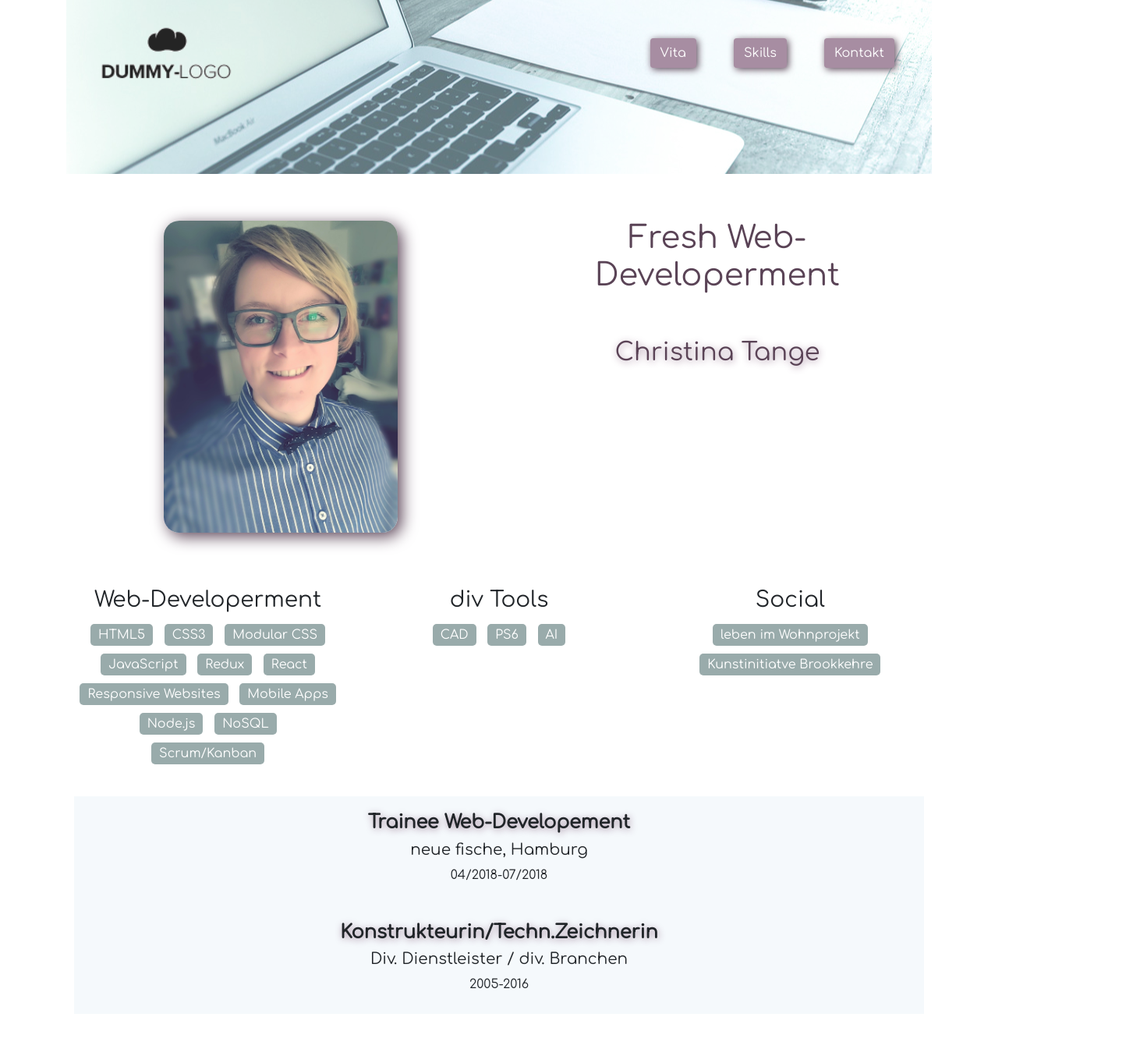
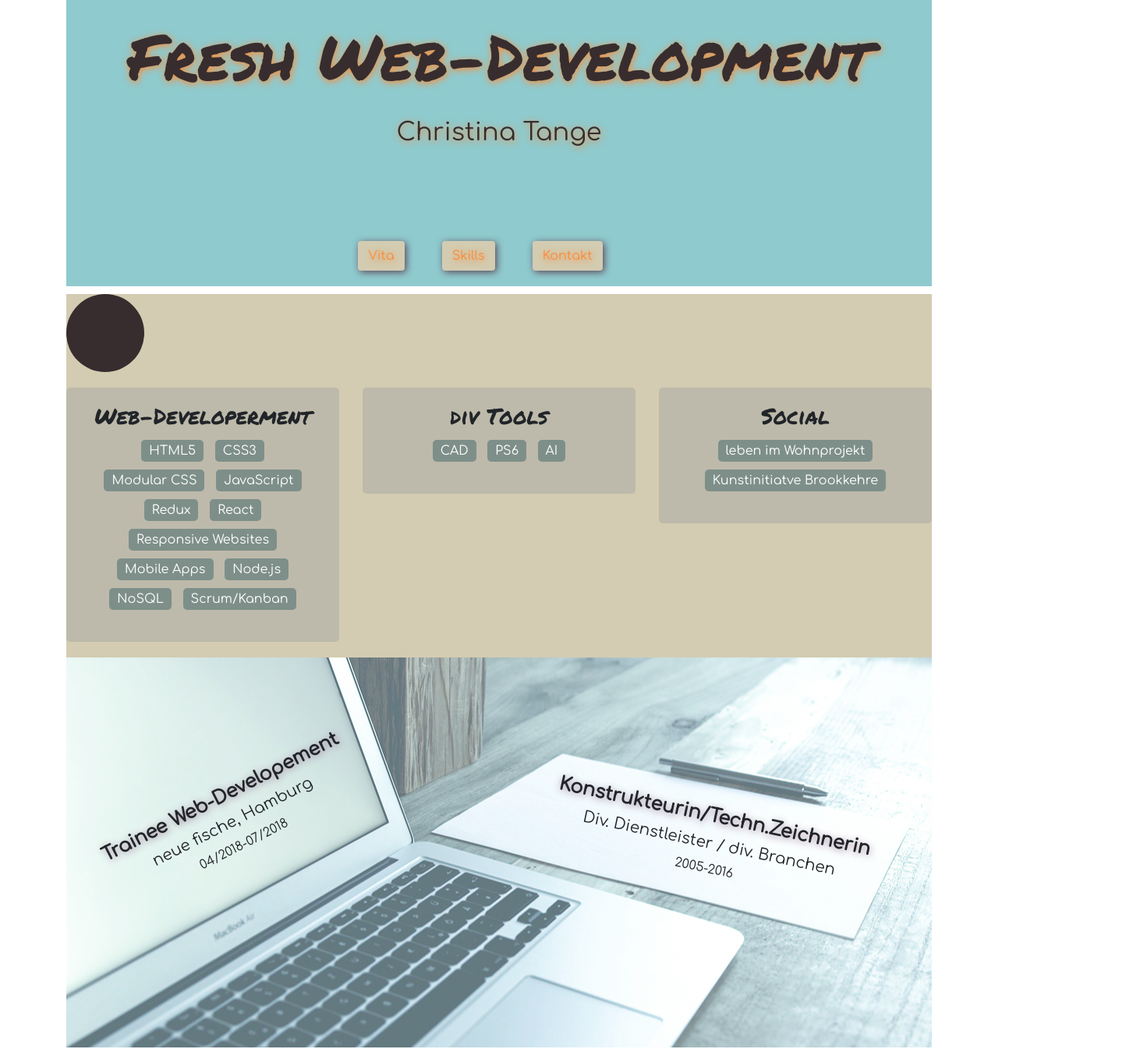
Before and after one commit to Mizzmyte/first-website, a website: page index.html in a window 1280 px wide. Shown: the part 77-1422 px from the top of the page at 78% size, 1462 px wide, since content can reach past the window. Before the commit the page ends 1377 px from the top, so only its background shows below. Drawn offline with Linux system fonts and the light colour scheme.

Commit message:
Add package.json and new design

```diff
--- a/css/styles.css
+++ b/css/styles.css
@@ -2,35 +2,68 @@ body{
     font-family: 'Comfortaa', cursive;
 }
 
-.main__header__pic{
+body box:hover{
+    animation: slide 2s;
+    animation-fill-mode: forwards;
+}
+
+@keyframes slide{
+    80%{
+    transform: translatex(300px);
+    background-color: #8FCACE;
+ }
+}
+
+
+
+/* .main__header__pic{
 height: 300px;
   background-image: url("../img/schreibtisch_2.jpg");
   background-blend-mode: screen;
   background-color: rgba(86, 116, 115, 0.6);
   object-fit: scale-down;
   background-position-y: 50%;
-}
+} */
 
 .main-header {
     position: relative;
-    top: 80px;
+    background-color: rgba(143, 202, 206, 1)
+;    /* background-color: rgba(220, 236, 244, 0.5); */
+    text-align: center;
+    padding: 100px 0 0 0;
+    color: rgba(55, 45, 46, 1);
+    text-shadow:1px 2px 10px rgba(248, 141, 59, 1);
+    /* color: #5A4356;
+    text-shadow: 1px 2px 10px #A78DA2; */
+}
+.main-header h1{
+    font-family: 'Permanent Marker', cursive;
+    font-size: 5em;
 }
 
 .main-nav {
   display: flex;
-  justify-content: flex-end;
+  justify-content: center;
   align-items: center;
+  padding: 20px;
+  margin-top: 100px;
+  /* background-color: rgba(99, 116, 141, 0.2); */
+  /* background-color: rgba(192, 235, 228, 0.2); */
 }
 
 .custom-button{
-  background-color: #A78DA2;
+  /* background-color: #A78DA2;
   color: white;
+  box-shadow: 2px 2px 10px #5A4356; */
+  background-color: rgba(211, 204, 178, 1);
+  color: rgba(248, 141, 59, 1);
   box-shadow: 2px 2px 10px #5A4356;
 }
 
 main{
-    margin: 10px;
+    margin: 10px 0 0 0;
     height: 70vh;
+    background-color: rgba(211, 204, 178, 1);
 }
 
 header img{
@@ -51,10 +84,11 @@ section img{
   object-fit: cover;
   border-radius: 20px;
   box-shadow: 5px 5px 20px #5A4356;
+  transform: perspective(45deg);
 }
 
 
-aside{
+/* aside{
     text-align: left;
 }
 
@@ -63,20 +97,13 @@ aside h1{
     text-align: center;
     transition: transform 5s ease 20s;
 }
-aside h1:hover{
-    background-color: deeppink;
-    height: max-content;
-    width: max-content;
-    border-radius: 20px;
-    padding: 10px;
-
-}
 
 aside h2{
     color: #5A4356;
     text-align: center;
     text-shadow: 1px 2px 10px #A78DA2;
-}
+} */
+
 
 .skill_btn{
 display: block;
@@ -102,23 +129,111 @@ padding: 0px;
 
 .web{
     text-align: center;
+    background-color: rgba(99, 116, 141, 0.2);
+    padding: 20px;
+    border-radius: 5px;
 }
+.web h3{
+    font-family: 'Permanent Marker', cursive;
+}
+
+/* .web h3:hover{
+    background-color: deeppink;
+    text-align: center;
+    height: max-content;
+    width: max-content;
+    border-radius: 20px;
+    padding: 20px;
+    font-family: 'Permanent Marker', cursive;
+    font-size: 2em;
+} */
 
 .tool{
     text-align: center;
+    background-color: rgba(99, 116, 141, 0.2);
+    padding: 20px;
+    border-radius: 5px;
 }
+
+.tool h3{
+    font-family: 'Permanent Marker', cursive;
+}
+
+/* .tool h3:hover{
+    background-color: deeppink;
+    text-align: center;
+    height: max-content;
+    width: max-content;
+    border-radius: 20px;
+    padding: 20px;
+    font-family: 'Permanent Marker', cursive;
+    font-size: 2em;
+} */
 
 .social{
     text-align: center;
+    background-color: rgba(99, 116, 141, 0.2);
+    padding: 20px;
+    border-radius: 5px;
 }
+
+.social h3{
+    font-family: 'Permanent Marker', cursive;
+}
+
+/* .social h3:hover{
+    background-color: deeppink;
+    text-align: center;
+    height: max-content;
+    width: max-content;
+    border-radius: 20px;
+    padding: 20px;
+    font-family: 'Permanent Marker', cursive;
+    font-size: 2em;
+} */
 
 .vita{
     text-align: center;
     background-color: rgba(220, 236, 244, 0.3);
     padding: 20px 0 10px 0;
     margin-top: 20px;
+
+    background-image: url("../img/schreibtisch_2.jpg");
+    background-blend-mode: screen;
+    background-color: rgba(86, 116, 115, 0.6);
+    object-fit: scale-down;
+    background-position-y: 50%;
+    height: 500px;
+    transform: perspective(100px)
 }
 
 .vita h4{
     text-shadow: 1px 2px 10px #A78DA2;
 }
+
+.trainee {
+    transform: rotate(-27deg)
+                translatex(-370px)
+                translateY(-29px);
+}
+
+.trainee:hover{
+    transform: scale(1.5);
+    background-color: #F88D3B;
+    width: max-content;
+    padding: 5px;
+    border-radius: 5px;
+}
+
+.konstr {
+    transform: rotate(12deg)
+                translatex(270px)
+                translateY(-28px);
+}
+
+.box {
+    height: 100px;
+    width: 100px;
+    border-radius: 50%;
+    background-color: #372D2E;
+}
--- a/index.html
+++ b/index.html
@@ -8,11 +8,25 @@
     <link rel="stylesheet" href="css/bootstrap.css">
     <link rel="stylesheet" href="css/styles.css">
     <link href="https://fonts.googleapis.com/css?family=Comfortaa" rel="stylesheet">
+    <link href="https://fonts.googleapis.com/css?family=Permanent+Marker" rel="stylesheet">
 </head>
 
 <body class="container">
 
-  <header class="main__header__pic">
+  <header class="main-header">
+      <h1>Fresh Web-Development</h1>
+      <br>
+      <h2>Christina Tange</h2>
+        <div>
+          <nav class="main-nav">
+        <a class="mr-5 btn custom-button" href="#vita">Vita</a>
+        <a class="mr-5 btn custom-button" href="#skills">Skills</a>
+        <a class="mr-5 btn custom-button" href="#kontakt">Kontakt</a>
+        </nav>
+      </div>
+  </header>
+
+  <!-- <header class="main__header__pic">
     <div class="row main-header">
       <img class="col-3" src="img/dummy-logo.png" alt="Logo">
       <nav class="main-nav col-9">
@@ -21,25 +35,20 @@
         <a class="mr-5 btn custom-button" href="#kontakt">Kontakt</a>
       </nav>
     </div>
-  </header>
+  </header> -->
 
   <main>
-    <section class="row">
+    <!-- <section class="row">
       <div class="col-6 main__section">
         <div>
           <img class="img-fluid" align="center" src="img/me.jpg" alt="Me">
         </div>
       </div>
+    </section> -->
 
-      <aside class="col-6 pt-5">
-        <div class="col">
-          <h1>Fresh Web-Developerment</h1>
-          <br>
-          <br>
-          <h2>Christina Tange</h2>
-        </div>
-      </aside>
-    </section>
+    <div class="box">
+
+    </div>
 
     <section id="skills" class="skills row">
       <div class="col-4">
@@ -84,14 +93,14 @@
     </section>
 
     <section id="vita" class="vita">
-      <div class="">
+      <div class="trainee">
         <h4>
           <strong>Trainee Web-Developement</strong>
         </h4>
         <h5>neue fische, Hamburg</h5>
         <p>04/2018-07/2018</p>
       </div>
-      <div class="mt-5">
+      <div class="konstr mt-5">
         <h4>
           <strong>Konstrukteurin/Techn.Zeichnerin</strong>
         </h4>
```
Also changed, not shown: package.json (added, +27 -0 lines), 2 other files.
